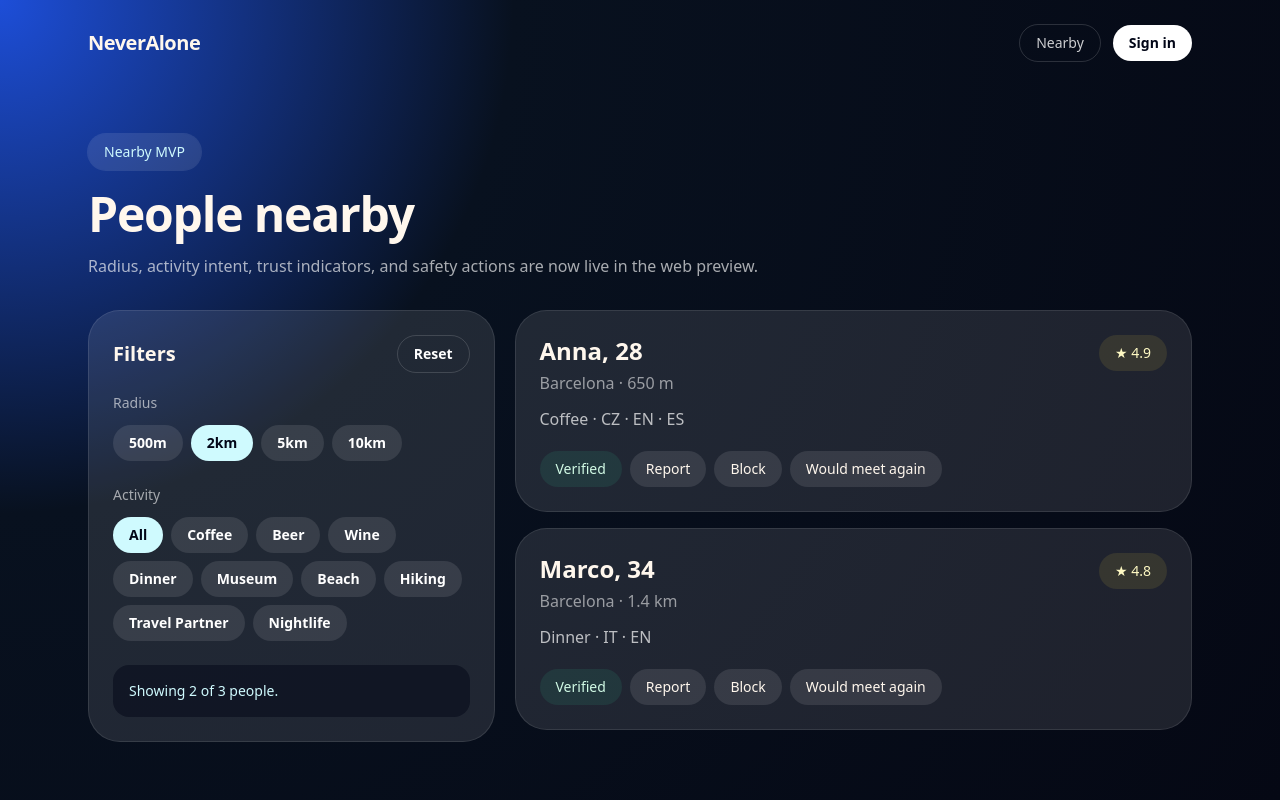
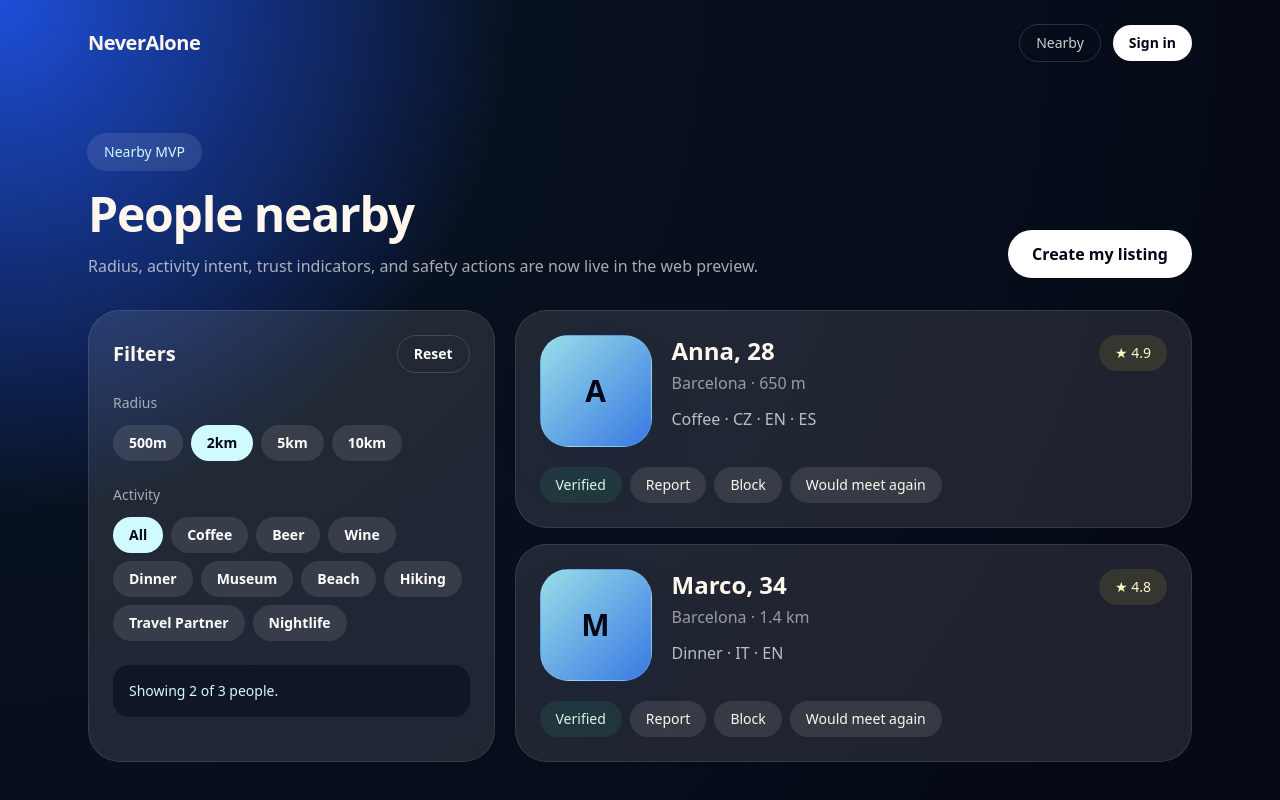
Before and after one commit to Standajagermaker/NeverAlone, a Next.js app in the folder app/: page /nearby in a window 1280 px wide. Shown: the top 800 px of the page. Built offline with nearby package versions, Linux system fonts and the light colour scheme.

Commit message:
Reserve photo space on nearby cards

```diff
--- a/app/src/app/nearby/page.tsx
+++ b/app/src/app/nearby/page.tsx
@@ -1,5 +1,6 @@
 "use client";
 
+import Link from "next/link";
 import { useMemo, useState } from "react";
 import { Shell } from "@/components/Shell";
 import { activities, mockPeople } from "@/lib/data";
@@ -20,6 +21,15 @@ function distanceToMeters(distance: string) {
   }
 
   return normalized.includes("km") ? value * 1000 : value;
+}
+
+function initials(name: string) {
+  return name
+    .split(" ")
+    .filter(Boolean)
+    .slice(0, 2)
+    .map((part) => part[0]?.toUpperCase())
+    .join("");
 }
 
 export default function NearbyPage() {
@@ -43,6 +53,8 @@ export default function NearbyPage() {
   return (
     <Shell>
       <section className="mx-auto max-w-6xl px-6 py-12">
+        <div className="flex flex-wrap items-end justify-between gap-4">
+          <div>
             <p className="inline-flex rounded-full bg-white/10 px-4 py-2 text-sm text-cyan-100 ring-1 ring-white/10">
               Nearby MVP
             </p>
@@ -50,6 +62,11 @@ export default function NearbyPage() {
             <p className="mt-4 max-w-2xl text-white/65">
               Radius, activity intent, trust indicators, and safety actions are now live in the web preview.
             </p>
+          </div>
+          <Link href="/profile#listing" className="rounded-full bg-white px-6 py-3 font-semibold text-slate-950 hover:bg-cyan-100">
+            Create my listing
+          </Link>
+        </div>
 
         <div className="mt-8 grid gap-5 lg:grid-cols-[0.75fr_1.25fr]">
           <aside className="rounded-[2rem] border border-white/10 bg-white/10 p-6">
@@ -117,13 +134,18 @@ export default function NearbyPage() {
             {filteredPeople.length > 0 ? (
               filteredPeople.map((person) => (
                 <article key={person.name} className="rounded-[2rem] border border-white/10 bg-white/10 p-6">
-                  <div className="flex flex-wrap items-start justify-between gap-4">
+                  <div className="grid gap-5 sm:grid-cols-[7rem_1fr_auto]">
+                    <div className="flex h-28 w-28 items-center justify-center rounded-[1.75rem] border border-white/10 bg-gradient-to-br from-cyan-200/90 to-blue-500/90 text-3xl font-black text-slate-950 shadow-2xl shadow-blue-950/30">
+                      {initials(person.name)}
+                    </div>
+
                     <div>
                       <h2 className="text-2xl font-bold">{person.name}, {person.age}</h2>
                       <p className="mt-1 text-white/55">{person.city} · {person.distance}</p>
                       <p className="mt-3 text-white/70">{person.activity} · {person.languages}</p>
                     </div>
-                    <div className="rounded-full bg-yellow-300/10 px-4 py-2 text-sm text-yellow-100">★ {person.rating}</div>
+
+                    <div className="h-fit rounded-full bg-yellow-300/10 px-4 py-2 text-sm text-yellow-100">★ {person.rating}</div>
                   </div>
 
                   <div className="mt-5 flex flex-wrap gap-2 text-sm">
```
Lines whose indentation alone changed are shown as unchanged.
